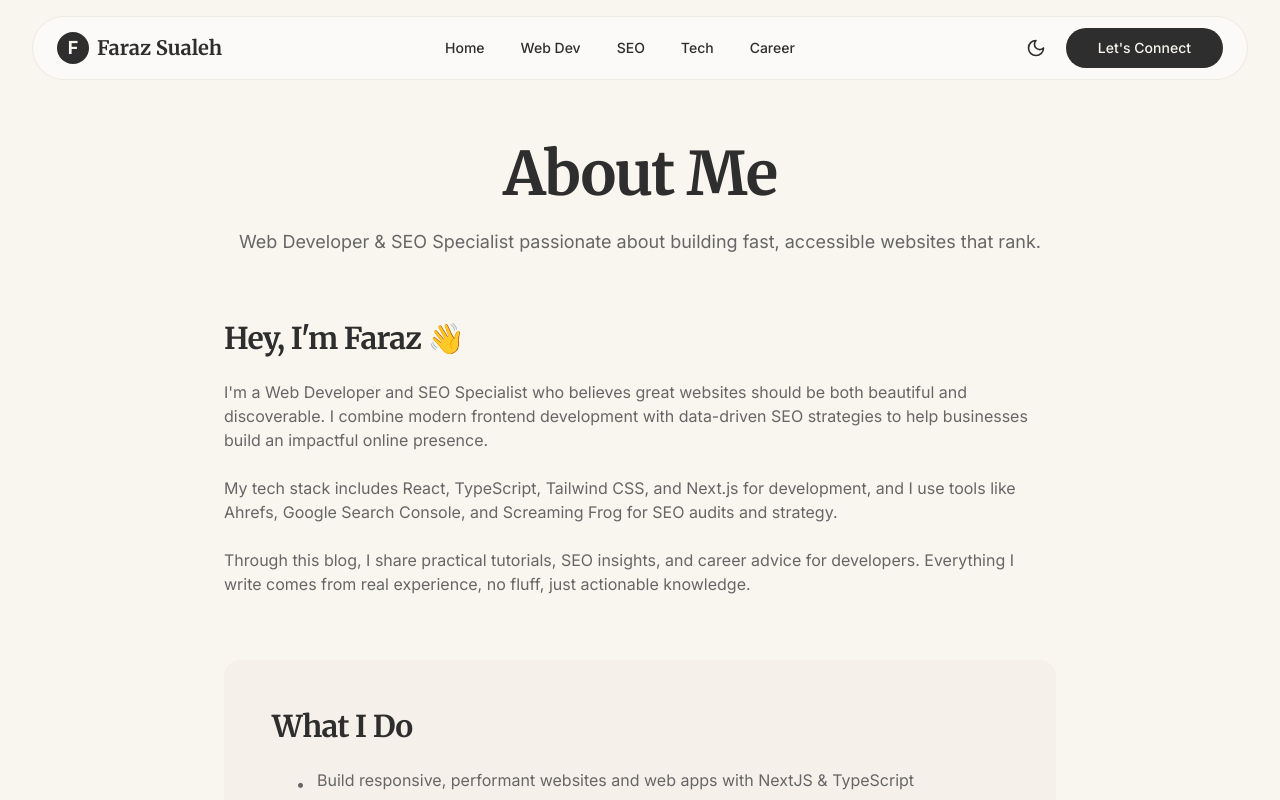
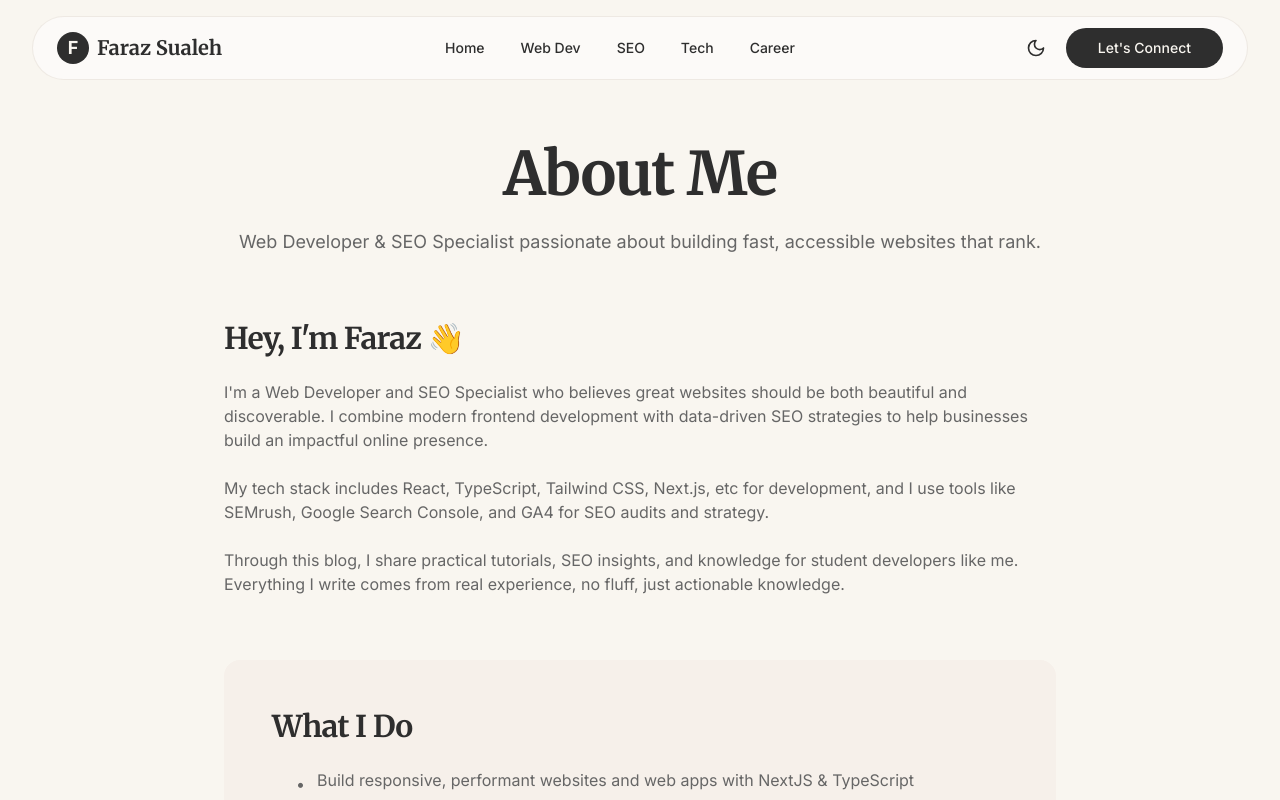
Before and after one commit to FarazSualeh/Faraz-Blog, a React (Vite) app: page /about in a window 1280 px wide. Shown: the top 800 px of the page. Built offline with nearby package versions, Linux system fonts and the light colour scheme; the HTML template or start-up script is replaced by a standard one.

Commit message:
Code edited in Lovable Code Editor
Edited UI in Lovable

```diff
--- a/src/pages/About.tsx
+++ b/src/pages/About.tsx
@@ -24,12 +24,12 @@ const About = () => {
             an impactful online presence.
           </p>
           <p>
-            My tech stack includes React, TypeScript, Tailwind CSS, and Next.js for development, and I use tools like
-            Ahrefs, Google Search Console, and Screaming Frog for SEO audits and strategy.
+            My tech stack includes React, TypeScript, Tailwind CSS, Next.js, etc for development, and I use tools like
+            SEMrush, Google Search Console, and GA4 for SEO audits and strategy.
           </p>
           <p>
-            Through this blog, I share practical tutorials, SEO insights, and career advice for developers. Everything I
-            write comes from real experience, no fluff, just actionable knowledge.
+            Through this blog, I share practical tutorials, SEO insights, and knowledge for student developers like me.
+            Everything I write comes from real experience, no fluff, just actionable knowledge.
           </p>
         </section>
 
```
